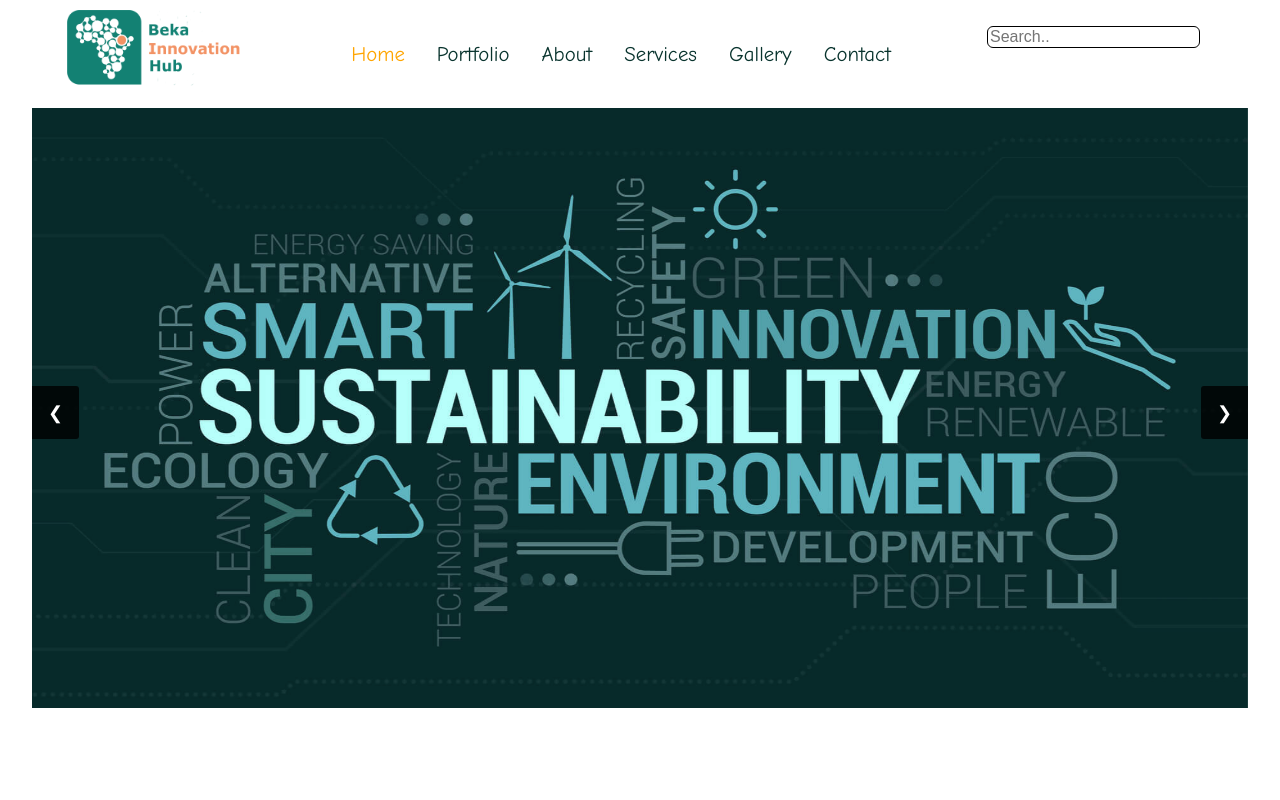
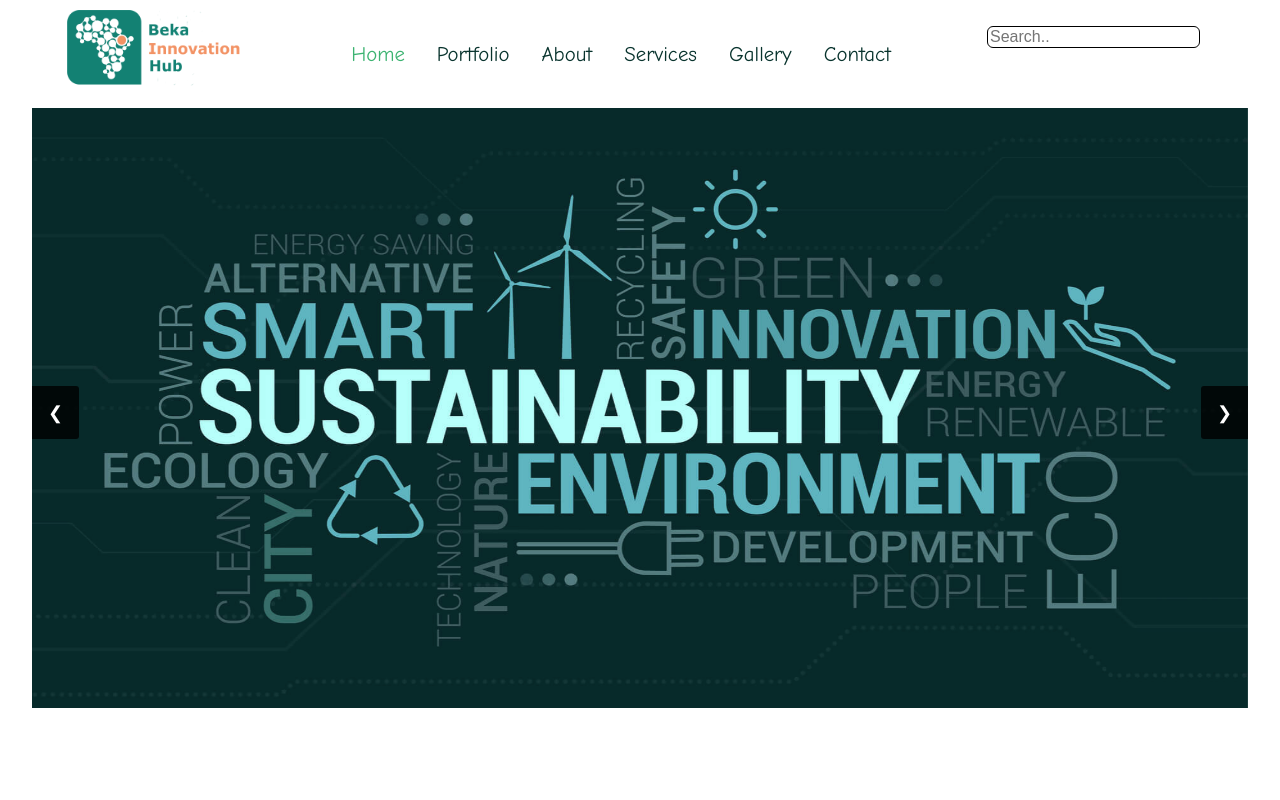
Before and after one commit to bekaDessalegn/UGR-4605-12, a plain HTML site: page index.html in a window 1280 px wide. Shown: the top 800 px of the page. Drawn offline with Linux system fonts and the light colour scheme; a web font is replaced by a local one.

Commit message:
my commit

```diff
--- a/css/style.css
+++ b/css/style.css
@@ -59,7 +59,7 @@ nav ul li input[type=text]{
 }
 
 .navbar-links .active{
-    color: rgb(255,165,0);
+    color: rgb(60,179,113);
 }
 
 .toggle-button {
```
